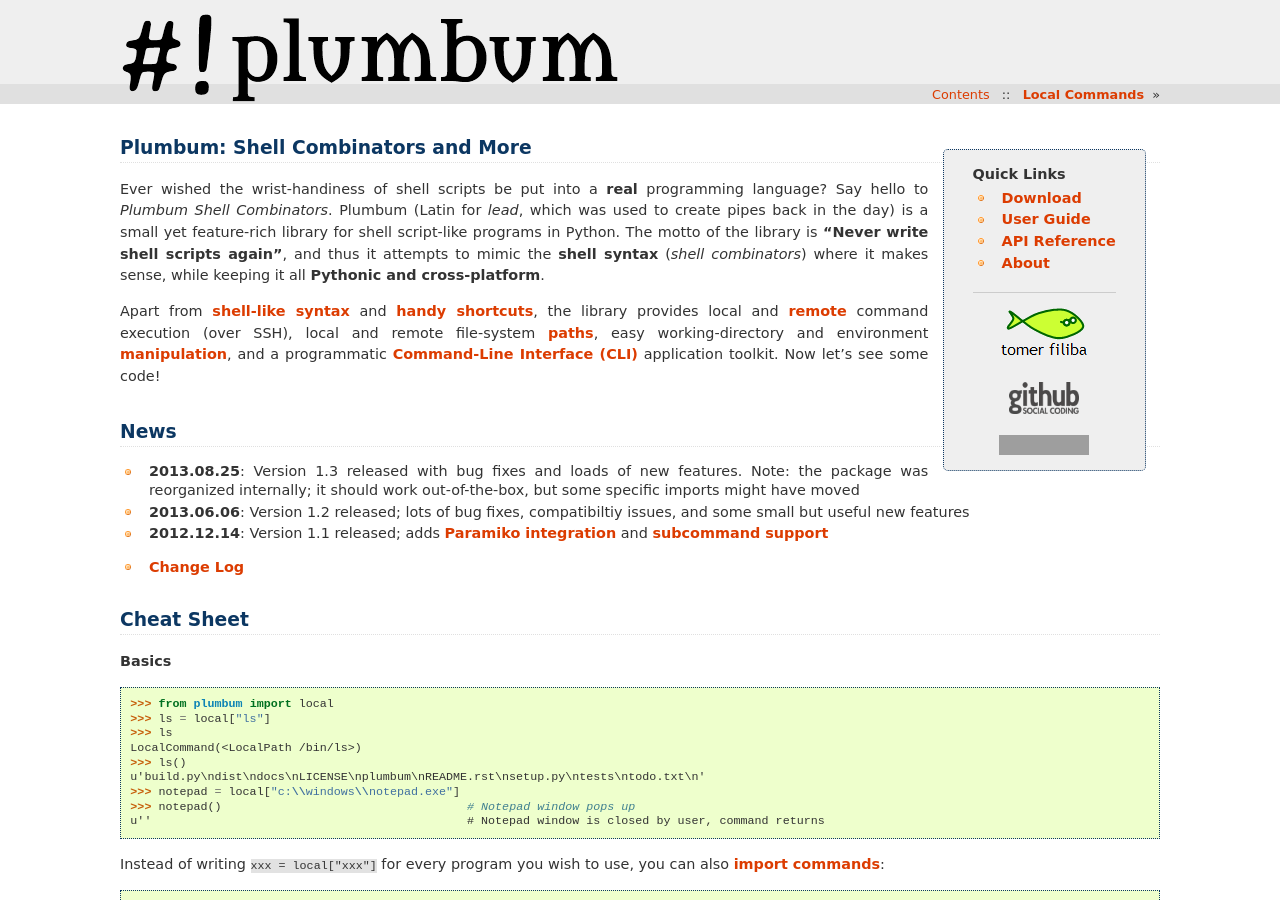
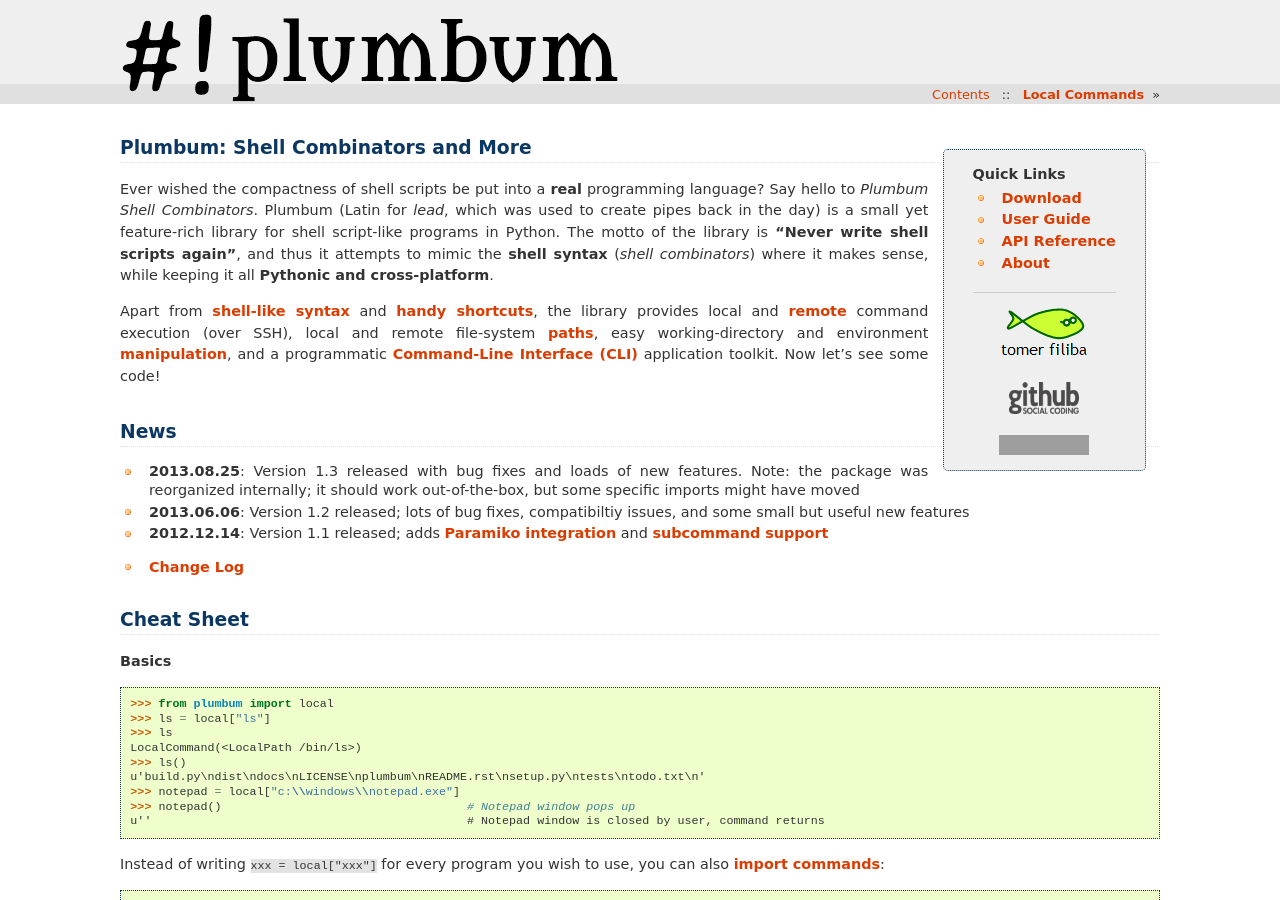
Before and after one commit to tomerfiliba/plumbum, a Sphinx documentation site: the page built from docs/index.rst, in a window 1280 px wide and 900 px high. Built offline with Sphinx 7.4.7, drawn with Linux system fonts in a browser that asks for light colours; grey boxes are pictures that could not be loaded.

Commit message:
Update index.rst

```diff
--- a/docs/index.rst
+++ b/docs/index.rst
@@ -44,7 +44,7 @@
 
    </div>
 
-Ever wished the wrist-handiness of shell scripts be put into a **real** programming language?
+Ever wished the compactness of shell scripts be put into a **real** programming language?
 Say hello to *Plumbum Shell Combinators*. Plumbum (Latin for *lead*, which was used to create
 pipes back in the day) is a small yet feature-rich library for shell script-like programs in Python.
 The motto of the library is **"Never write shell scripts again"**, and thus it attempts to mimic
```
